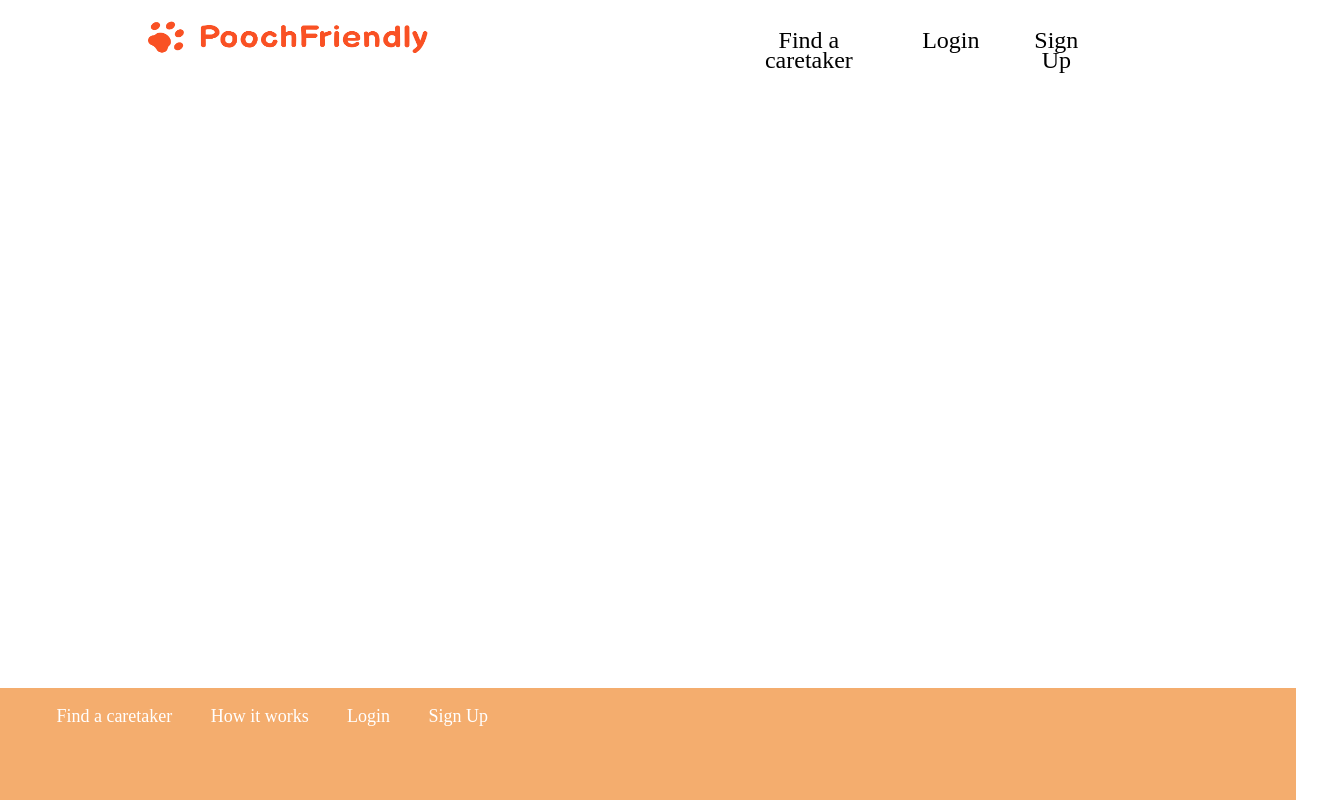
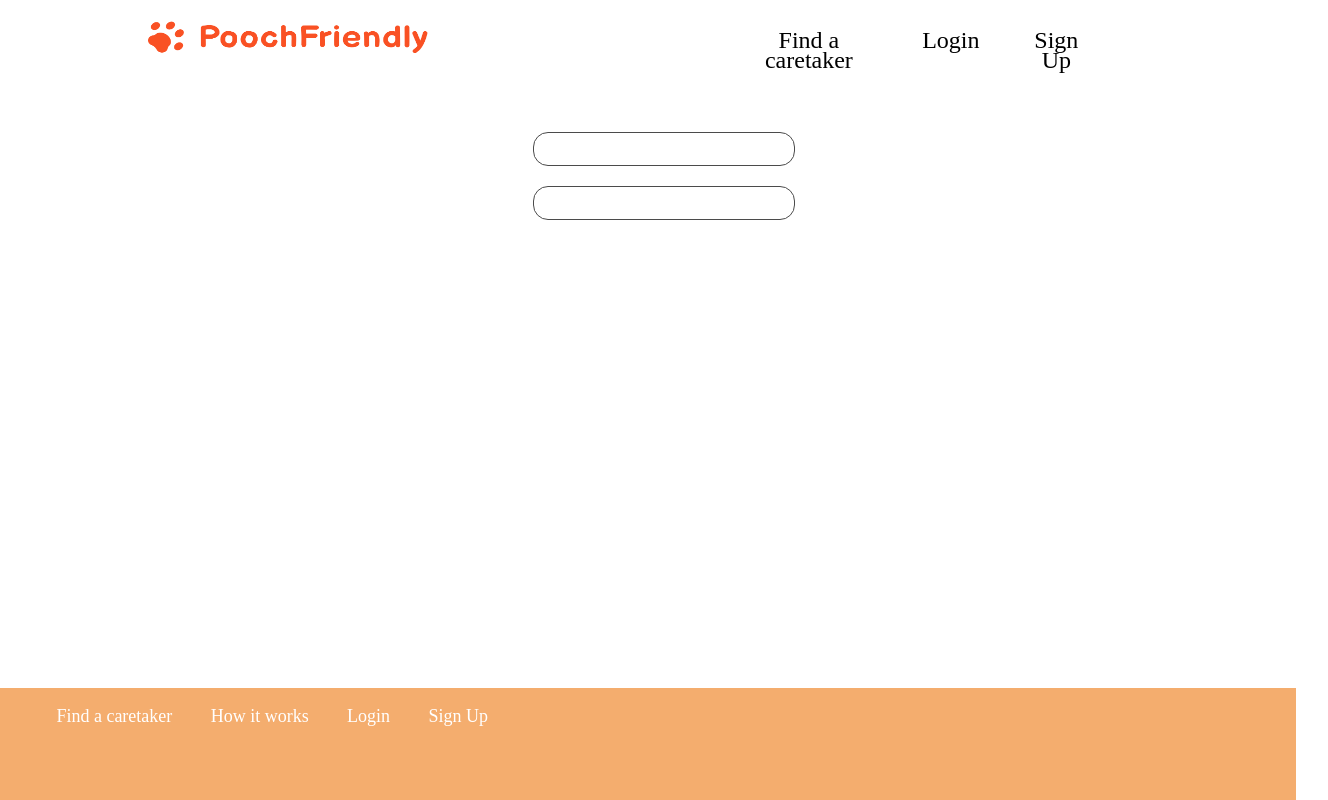
Before and after one commit to CS2102-2021-S1-33/Pet-Caring-Application, an Angular app in the folder frontend/frontend/: page /login in a window 1280 px wide. Shown: the whole page, 1328 px wide, since content can reach past the window. Built offline with nearby package versions, Linux system fonts and the light colour scheme.

Commit message:
change padding

```diff
--- a/frontend/frontend/src/app/login-page/register-login-page/register-login-page/register-login-page.component.html
+++ b/frontend/frontend/src/app/login-page/register-login-page/register-login-page/register-login-page.component.html
@@ -13,12 +13,12 @@
             </div>
         </div>
 
-        <!-- <div class="auth">  for login/ forgot password
+        <div class="auth">
             <form [formGroup]="loginForm">
                 <input class="login-fields" type="text" formControlName="user"><br><br>
                 <input class="login-fields" type="text" formControlName="userPassword">
             </form>
-        </div> -->
+        </div>
 
         <div class="footer">
             <ul class="footer-list">
--- a/frontend/frontend/src/app/login-page/register-login-page/register-login-page/register-login-page.component.less
+++ b/frontend/frontend/src/app/login-page/register-login-page/register-login-page/register-login-page.component.less
@@ -4,12 +4,12 @@
 }
 
 .header {
-    position: fixed;
     top: 0;
-    width: 100%;
+    width: 100vw;
     padding: 12px;
     display: flex;
     height: 12vh;
+    float: left;
 }
 
 .logo {
@@ -54,14 +54,21 @@ ul li:last-child {
 .auth {
     width: 100%;
     display: flex;
-    margin-top: 12vh;
-    height: auto;
+    padding: 12px;
     align-content: center;
     justify-content: center;
     vertical-align: middle;
 }
 
+.login-fields {
+    border-radius: 15px;
+    height: 30px;
+    width: 20vw;
+    border: 1px solid #4B4B4B;
+    text-align: center;
+}
 
+.login-fields:focus{outline:none;}
 
 .footer {
     color: #F4AD6E;
```
